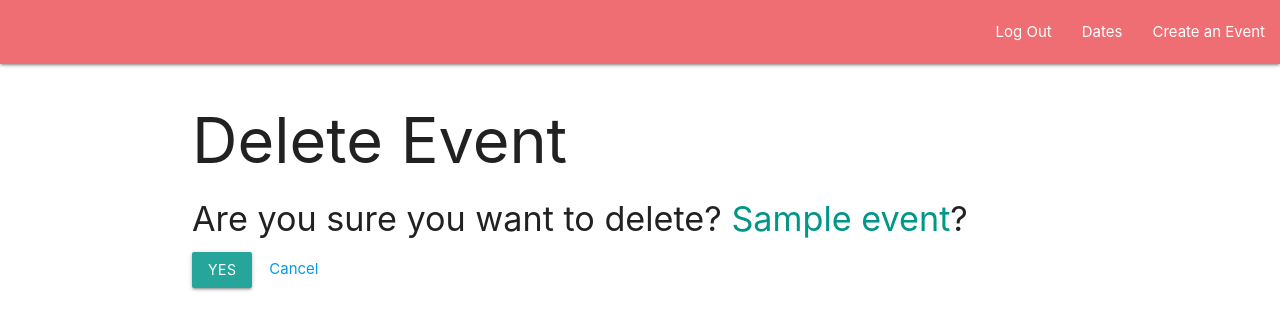
After one commit to mymy209/Timely, a Django app: page /event/event_detail/1/delete in a window 1280 px wide. The commit adds this page. Shown: the top 330 px of the page. Run offline with Django 3.2, Linux system fonts and the light colour scheme; a user stored in the database is signed in; tables that the repository leaves empty hold one stand-in row (values such as "Sample post").

Commit message:
crud working

```diff
--- a/main_app/models.py
+++ b/main_app/models.py
@@ -11,5 +11,9 @@ class Event(models.Model):
     event_details = models.TextField(max_length=300)
     user = models.ForeignKey(User, on_delete=models.CASCADE)
 
+
     def __str__(self):
         return self.event_name
+
+    def get_absolute_url(self):
+        return reverse('event_details', kwargs={'pk': self.id})
--- /dev/null
+++ b/main_app/templates/main_app/event_confirm_delete.html
@@ -0,0 +1,13 @@
+{% extends 'base.html' %}
+
+{% block content %}
+  <h1>Delete Event</h1>
+
+  <h4>Are you sure you want to delete? <span class="teal-text">{{ object.event_name }}</span>?</h4>
+
+  <form action="" method="POST">
+    {% csrf_token %}
+    <input type="submit" value="Yes" class="btn">&nbsp;&nbsp;&nbsp;
+    <a href="{% url 'event_details' object.id %}">Cancel</a>
+  </form>
+{% endblock %}
--- a/main_app/templates/main_app/event_form.html
+++ b/main_app/templates/main_app/event_form.html
@@ -14,7 +14,7 @@
       <!-- Render the inputs inside of <tr>s & <td>s -->
       {{ form.as_table }}
     </table>
-    <input type="submit" value="Submit!" class="btn">
+    <input type="submit" value="Submit" class="btn">
   </form>
 
 <script>
--- a/main_app/urls.py
+++ b/main_app/urls.py
@@ -8,4 +8,6 @@ urlpatterns = [
     path('date/date_detail/<slug:date>/', views.date_details, name="date_details"),
     path('accounts/signup/', views.signup, name='signup'),
     path('event/event_detail/<int:pk>', views.EventDetail.as_view(), name="event_details"),
+    path('event/event_detail/<int:pk>/update/', views.EventUpdate.as_view(), name="event_update"),
+    path('event/event_detail/<int:pk>/delete', views.EventDelete.as_view(), name="event_delete"),
 ]
--- a/main_app/views.py
+++ b/main_app/views.py
@@ -3,7 +3,7 @@ from django.contrib.auth import login
 from django.urls import reverse
 from .models import Event
 from django.views.generic import ListView, DetailView
-from django.views.generic.edit import CreateView
+from django.views.generic.edit import CreateView, DeleteView, UpdateView
 from django.contrib.auth.forms import UserCreationForm
 from django.contrib.auth.decorators import login_required
 from django.contrib.auth.mixins import LoginRequiredMixin
@@ -65,3 +65,11 @@ def signup(request):
 
 class EventDetail(LoginRequiredMixin, DetailView):
     model = Event
+
+class EventUpdate(LoginRequiredMixin, UpdateView):
+    model = Event
+    fields = ['event_name', 'time', 'event_details']
+
+class EventDelete(LoginRequiredMixin, DeleteView):
+    model = Event
+    success_url = '/dates/'
```
